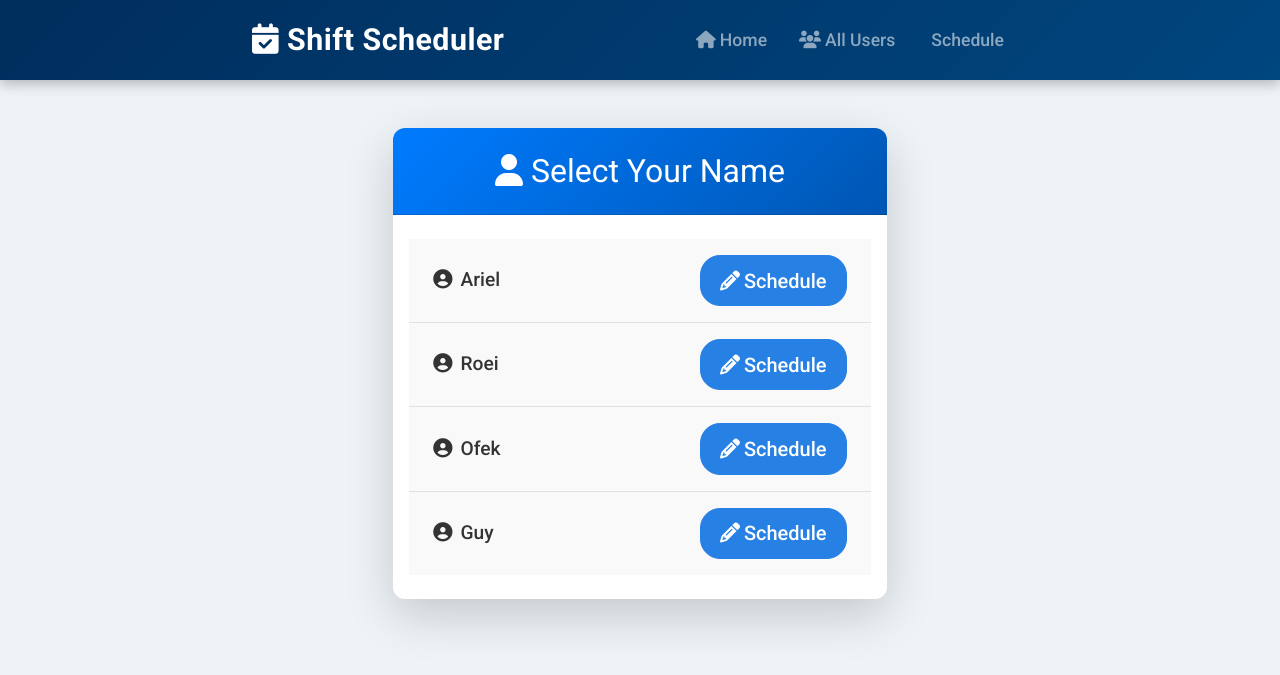
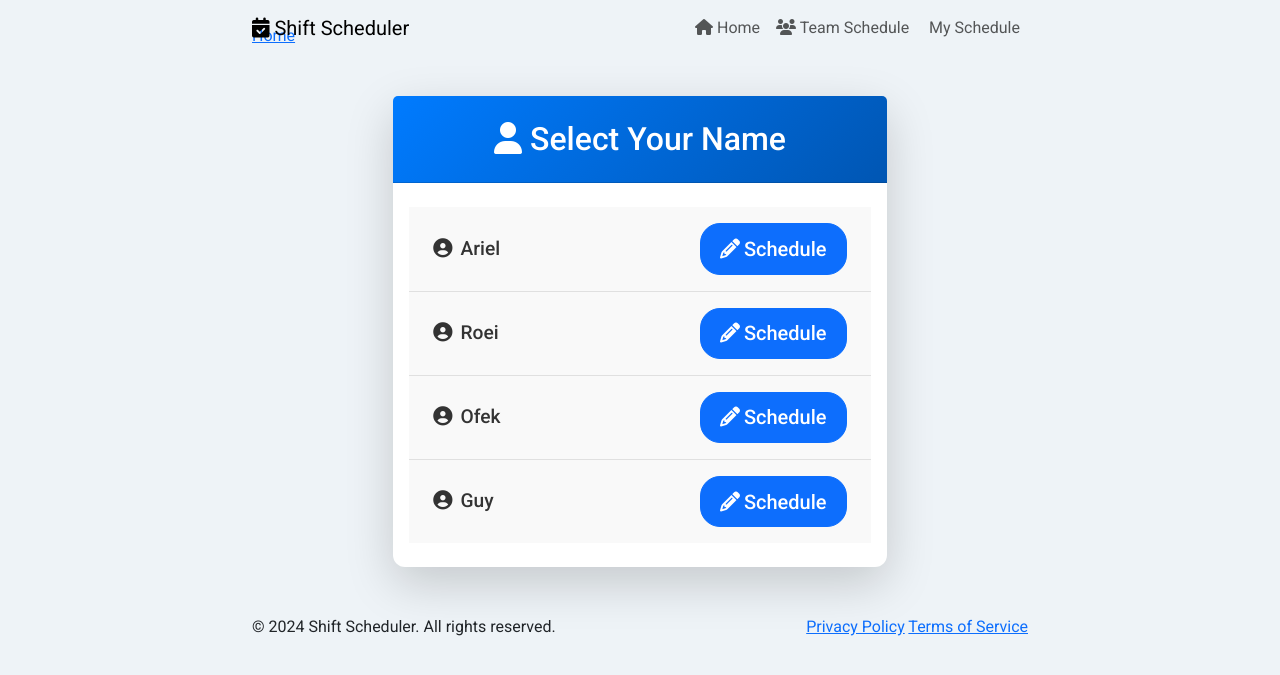
Before and after one commit to Ariel7871/Shift-Manager, a Flask app: page /choose_schedule in a window 1280 px wide. Shown: the top 675 px of the page. Run offline with Flask 3, Linux system fonts and the light colour scheme; data comes from the database, SQL or seed files in the repository; some libraries are stand-ins or nearby versions.

Commit message:
Add files via upload

```diff
--- a/templates/base.html
+++ b/templates/base.html
@@ -2,41 +2,48 @@
 <html lang="en">
 <head>
     <meta charset="UTF-8">
-  <meta name="viewport" content="width=device-width, initial-scale=1"> <!-- Add this line -->
+    <meta name="viewport" content="width=device-width, initial-scale=1">
     <title>Shift Scheduler</title>
-  <!-- Bootswatch Cosmo Theme (Bootstrap 5) -->
-  <link href="https://cdn.jsdelivr.net/npm/bootswatch@5.3.0/dist/cosmo/bootstrap.min.css" rel="stylesheet">
+    <!-- Add Inter font for modern look -->
+    <link href="https://fonts.googleapis.com/css2?family=Inter:wght@400;500;600;700&display=swap" rel="stylesheet">
+    <!-- Bootstrap 5 -->
+    <link href="https://cdn.jsdelivr.net/npm/bootstrap@5.3.0/dist/css/bootstrap.min.css" rel="stylesheet">
     <!-- Font Awesome Icons -->
     <link href="https://cdnjs.cloudflare.com/ajax/libs/font-awesome/6.4.0/css/all.min.css" rel="stylesheet">
     <!-- Custom CSS -->
     <link rel="stylesheet" href="{{ url_for('static', filename='style.css') }}">
 </head>
 <body>
-  <!-- Toolbar / Navbar -->
-	<nav class="navbar navbar-expand-lg navbar-dark custom-navbar">
+    <!-- Modern Navbar with Glassmorphism -->
+    <nav class="navbar navbar-expand-lg navbar-glass fixed-top">
         <div class="container">
-		<a class="navbar-brand custom-brand" href="{{ url_for('index') }}">
-		  <i class="fa-solid fa-calendar-check me-2"></i>Shift Scheduler
+            <a class="navbar-brand" href="{{ url_for('index') }}">
+                <i class="fa-solid fa-calendar-check brand-icon"></i>
+                <span class="brand-text">Shift Scheduler</span>
             </a>
-		<button class="navbar-toggler" type="button" data-bs-toggle="collapse" data-bs-target="#navbarNav"
-				aria-controls="navbarNav" aria-expanded="false" aria-label="Toggle navigation">
+
+            <button class="navbar-toggler" type="button" data-bs-toggle="collapse" data-bs-target="#navbarNav">
                 <span class="navbar-toggler-icon"></span>
             </button>
-		<div class="collapse navbar-collapse justify-content-end" id="navbarNav">
-		  <ul class="navbar-nav">
+
+            <div class="collapse navbar-collapse" id="navbarNav">
+                <ul class="navbar-nav ms-auto">
                     <li class="nav-item">
-			  <a href="{{ url_for('index') }}" class="nav-link">
-				<i class="fa-solid fa-house me-1"></i>Home
+                        <a href="{{ url_for('index') }}" class="nav-link nav-icon-link">
+                            <i class="fa-solid fa-house"></i>
+                            <span>Home</span>
                         </a>
                     </li>
                     <li class="nav-item">
-			  <a href="{{ url_for('view_all_schedule') }}" class="nav-link">
-				<i class="fa-solid fa-users me-1"></i>All Users
+                        <a href="{{ url_for('view_all_schedule') }}" class="nav-link nav-icon-link">
+                            <i class="fa-solid fa-users"></i>
+                            <span>Team Schedule</span>
                         </a>
                     </li>
                     <li class="nav-item">
-			  <a href="{{ url_for('choose_schedule') }}" class="nav-link">
-				<i class="fa-solid fa-calendar-edit me-1"></i>Schedule
+                        <a href="{{ url_for('choose_schedule') }}" class="nav-link nav-icon-link">
+                            <i class="fa-solid fa-calendar-edit"></i>
+                            <span>My Schedule</span>
                         </a>
                     </li>
                 </ul>
@@ -44,15 +51,27 @@
         </div>
     </nav>
 
+    <!-- Page Content with Modern Layout -->
+    <main class="main-content">
         <div class="container mt-4">
-    {% with messages = get_flashed_messages() %}
+            <!-- Breadcrumbs -->
+            <nav aria-label="breadcrumb" class="modern-breadcrumb">
+                <ol class="breadcrumb">
+                    <li class="breadcrumb-item"><a href="{{ url_for('index') }}">Home</a></li>
+                    {% block breadcrumb %}{% endblock %}
+                </ol>
+            </nav>
+
+            <!-- Flash Messages with Animation -->
+            {% with messages = get_flashed_messages(with_categories=true) %}
                 {% if messages %}
-        <div class="alert alert-info alert-dismissible fade show" role="alert">
-          {% for message in messages %}
-            <p class="mb-0"><i class="fa-solid fa-info-circle me-2"></i>{{ message }}</p>
+                    {% for category, message in messages %}
+                        <div class="alert alert-{{ category }} alert-modern fade show" role="alert">
+                            <i class="fa-solid fa-info-circle me-2"></i>
+                            {{ message }}
+                            <button type="button" class="btn-close" data-bs-dismiss="alert"></button>
+                        </div>
                     {% endfor %}
-          <button type="button" class="btn-close" data-bs-dismiss="alert" aria-label="Close"></button>
-        </div>
                 {% endif %}
             {% endwith %}
         </div>
@@ -60,8 +79,26 @@
         <div class="container my-5">
             {% block content %}{% endblock %}
         </div>
+    </main>
 
-  <!-- Bootstrap 5 JS Bundle -->
+    <!-- Modern Footer -->
+    <footer class="footer">
+        <div class="container">
+            <div class="row">
+                <div class="col-md-6">
+                    <p class="mb-0">© 2024 Shift Scheduler. All rights reserved.</p>
+                </div>
+                <div class="col-md-6 text-md-end">
+                    <a href="#" class="footer-link">Privacy Policy</a>
+                    <a href="#" class="footer-link">Terms of Service</a>
+                </div>
+            </div>
+        </div>
+    </footer>
+
+    <!-- Scripts -->
     <script src="https://cdn.jsdelivr.net/npm/bootstrap@5.3.0/dist/js/bootstrap.bundle.min.js"></script>
+    <!-- Custom JS -->
+    <script src="{{ url_for('static', filename='script.js') }}"></script>
 </body>
 </html>
```
Lines whose indentation alone changed are shown as unchanged.
